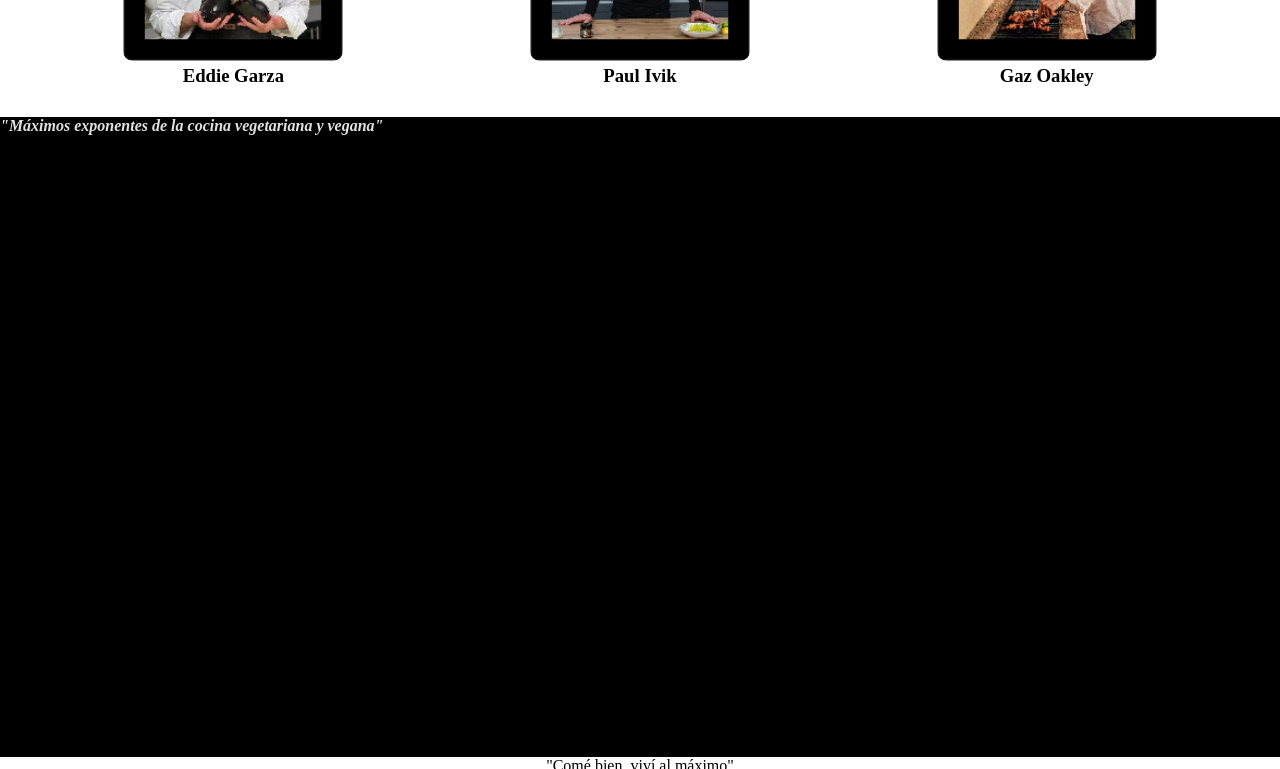
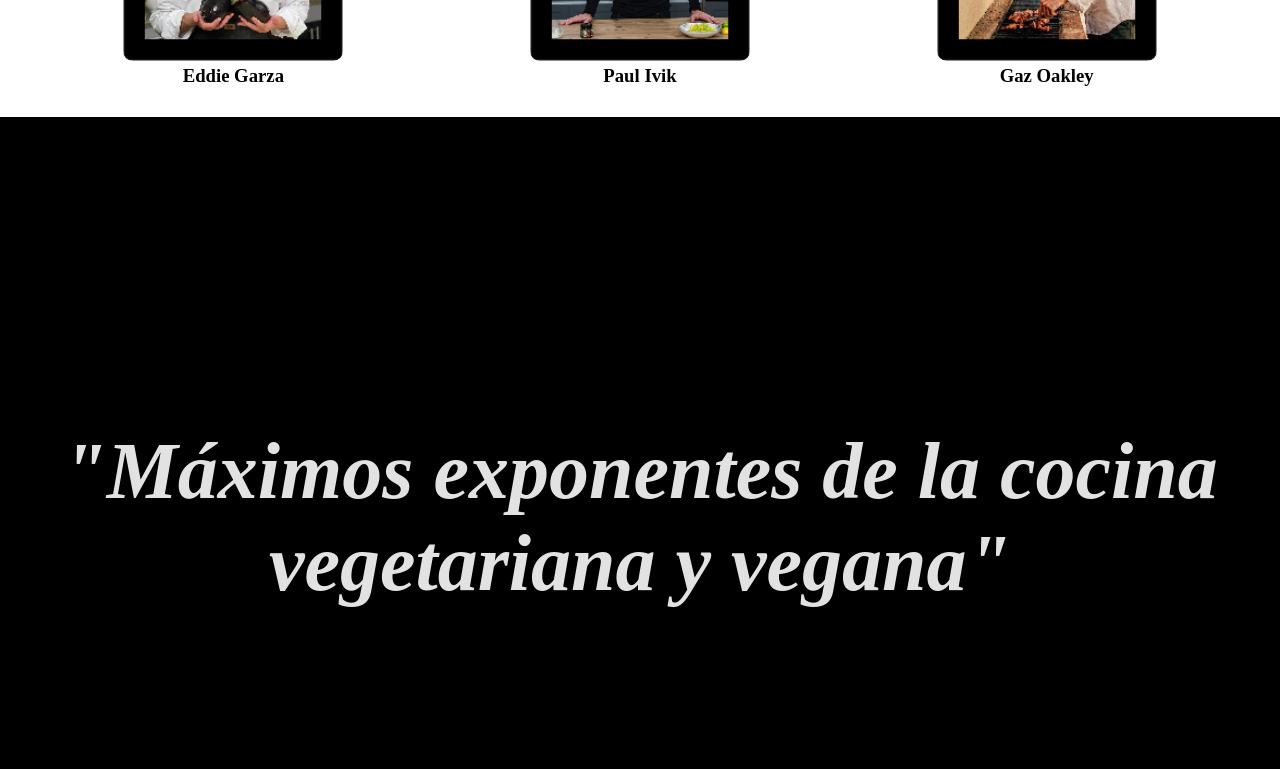
Before and after one commit to jhonskoro/senfut, a plain HTML site: page index.html in a window 1280 px wide. Shown: the part 1490-2259 px from the top of the page. Drawn offline with Linux system fonts and the light colour scheme; a web font is replaced by a local one.

Commit message:
modifique index

```diff
--- a/main.css
+++ b/main.css
@@ -165,16 +165,16 @@ transition: color 0;
 }
 .maximos_exponentes-frase{
     width: 100%;
-    height: 80vh;
+    height: 100vh;
     text-align: center;
     display: flex;
     align-items: center;
 
     }
 .equipo-inicio__texto{
-    height: 100%;
 
-    font-size: 100%;
+
+    font-size: 5em;
     color: #e2e2e2;
     text-align: center;
     font-style: oblique;
@@ -194,9 +194,9 @@ transition: color 0;
 
         background-color: #ffffff;
         color: #000000;
-        font-size: 100%;
+        font-size: 7em;
+        text-align: center;
 
-        text-align: center;
 
 
 }
```
